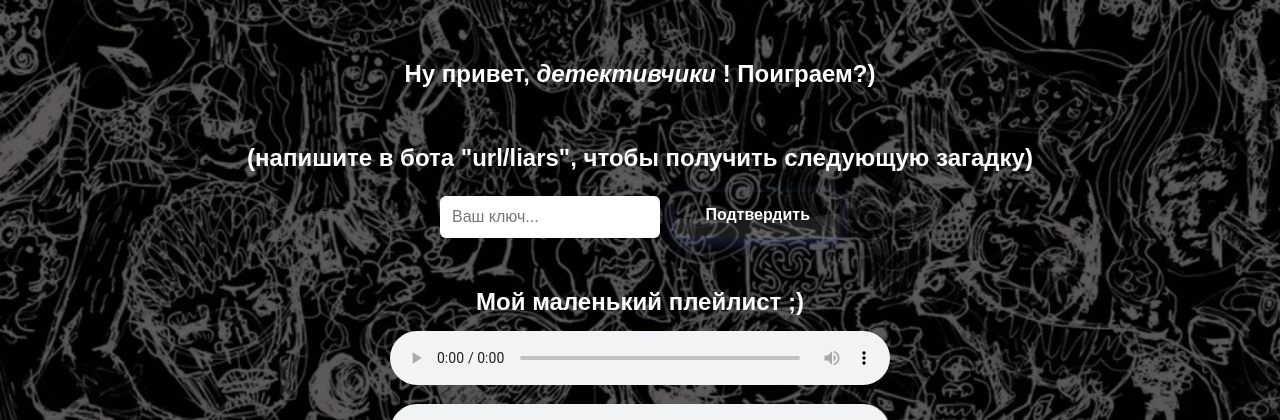
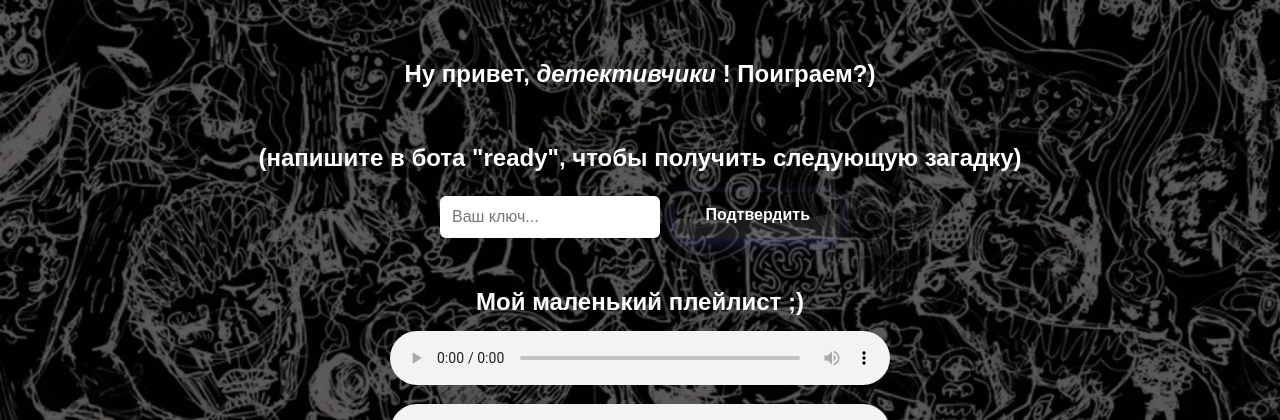
Before and after one commit to Mityaitsme/bestquest_2025_website, a Flask app: page /liars in a window 1280 px wide. Shown: the top 420 px of the page. Run offline with Flask 3, Linux system fonts and the light colour scheme.

Commit message:
fixed liars.html again (changed the code phrase)

```diff
--- a/templates/liars.html
+++ b/templates/liars.html
@@ -9,7 +9,7 @@
 
     <div class="overlay">
         <h1 class="liars-title">Ну привет, <i>детективчики</i> ! Поиграем?)</h1>
-        <h2 class="liars-title">(напишите в бота "url/liars", чтобы получить следующую загадку)</h2>
+        <h2 class="liars-title">(напишите в бота "ready", чтобы получить следующую загадку)</h2>
         <form method="POST" class="input-container">
     <div class="input-wrapper">
         <input type="text" id="key-input" name="minigame" placeholder="Ваш ключ...">
```
